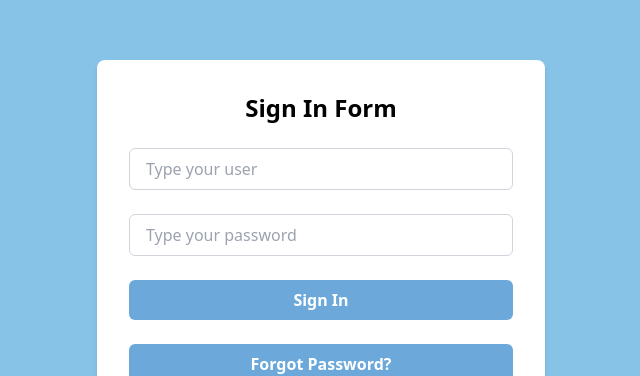
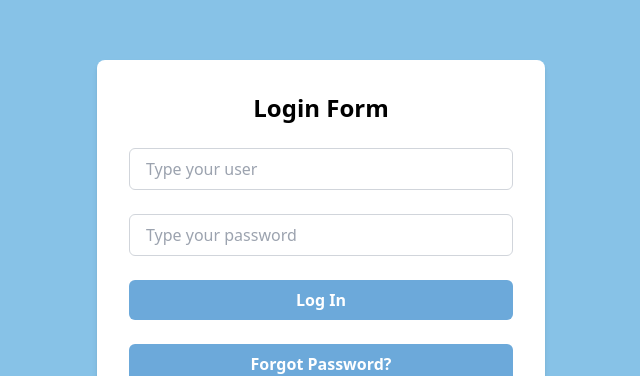
Before and after one commit to Kenfoxfire/track-my-job-front-end, a React (Vite) app: page /Login in a window 1280 px wide. Shown: the part 118-494 px from the top of the page, without its empty margins (319-959 px from the left). Built offline with nearby package versions, Linux system fonts and the light colour scheme.

Commit message:
Added the Forms Logic

```diff
--- a/src/LoginForm/LoginForm.tsx
+++ b/src/LoginForm/LoginForm.tsx
@@ -1,53 +1,80 @@
-
+import { useState } from "react";
 import { Link } from "react-router-dom";
 
 export const LoginForm = () => {
 
+// Crear dos estados para el user y el pasword
+
+let [usuario, setUsuario] = useState("")
+
+let [password, setPassword] = useState("")
+
+//agregar los eventos  de clkick a los botones corrsponbdientes
+
+const handleLogIn = ()=>{
+    console.log("Funciona el login");
+    alert(`${usuario} ${password}`)
+
+}
+const handleForgotPass = ()=>{
+    console.log("Funciona el forgot paswor");
+}
+//encontrar la forma de obtrener un dato de un input
+
+const onChangeUserInput = (e:any) =>{
+    const {value} = e.target
+    console.log(value);
+    setUsuario(value)
+}
+const onChangePassInput = (e:any) =>{
+    const {value} = e.target
+    console.log(value);
+    setPassword(value)
+}
+//al cambiar el dato de un input se deberia de llamar una funcion que modifique el estado adjuntado a ese input
 
 
 
-// Prueba de fun
-
+//al evento del boton login crear una funcion que obtenga los datos del formulkario
 
 
   return (
     <>
       <section className="flex flex-col items-center justify-center min-h-screen color3">
         <div className="w-full max-w-md p-8 space-y-6 bg-white rounded-lg shadow-md">
-            <h1 className="text-2xl font-bold text-center">Sign In Form</h1>
-            <form className="space-y-6">
+            <h1 className="text-2xl font-bold text-center">Login Form</h1>
+            <form className="space-y-6" >
             <div className="space-y-2">
                 <input
                 className="w-full px-4 py-2 border border-gray-300 rounded-md focus:outline-none focus:ring-2 focus:color1"
                 type="text"
                 placeholder="Type your user"
-                // value={user}
-                // onChange={handleChange(setUser)}
-                />
+                onChange = {onChangeUserInput}
+/>
             </div>
             <div className="space-y-2">
                 <input
                  className="w-full px-4 py-2 border border-gray-300 rounded-md focus:outline-none focus:ring-2 focus:color1"
                  type="password"
                  placeholder="Type your password"
-                 //           value={password}
-                 //          onChange={handleChange(setPassword)}
+                 onChange = {onChangePassInput}
                 />
             </div>
             <div>
                 <button
-                type="submit"
-                className="w-full px-4 py-2 font-bold text-white color2 rounded-md hover:bg-buttonsHover focus:outline-none focus:ring-2 focus:color1">Sign In</button>
+                type="button"
+                className="w-full px-4 py-2 font-bold text-white color2 rounded-md hover:bg-buttonsHover focus:outline-none focus:ring-2 focus:color1" onClick={handleLogIn}>Log In</button>
             </div>
             <div>
                 <button
-                type="submit"
-                className="w-full px-4 py-2 font-bold text-white color2 rounded-md hover:bg-buttonsHover focus:outline-none focus:ring-2 focus:color1">Forgot Password?</button>
+
+                type="button"
+                className="w-full px-4 py-2 font-bold text-white color2 rounded-md hover:bg-buttonsHover focus:outline-none focus:ring-2 focus:color1" onClick={handleForgotPass}>Forgot Password?</button>
             </div>
                 <Link to ={'/Register'}>
             <div className="flex justify-end py-6">
                 <button
-                type="submit"
+                type="button"
                 className="w-3/12 px-4 py-2 font-bold text-white color2 rounded-md hover:bg-buttonsHover focus:outline-none focus:ring-2 focus:color1">Register</button>
             </div>
             </Link>
```
